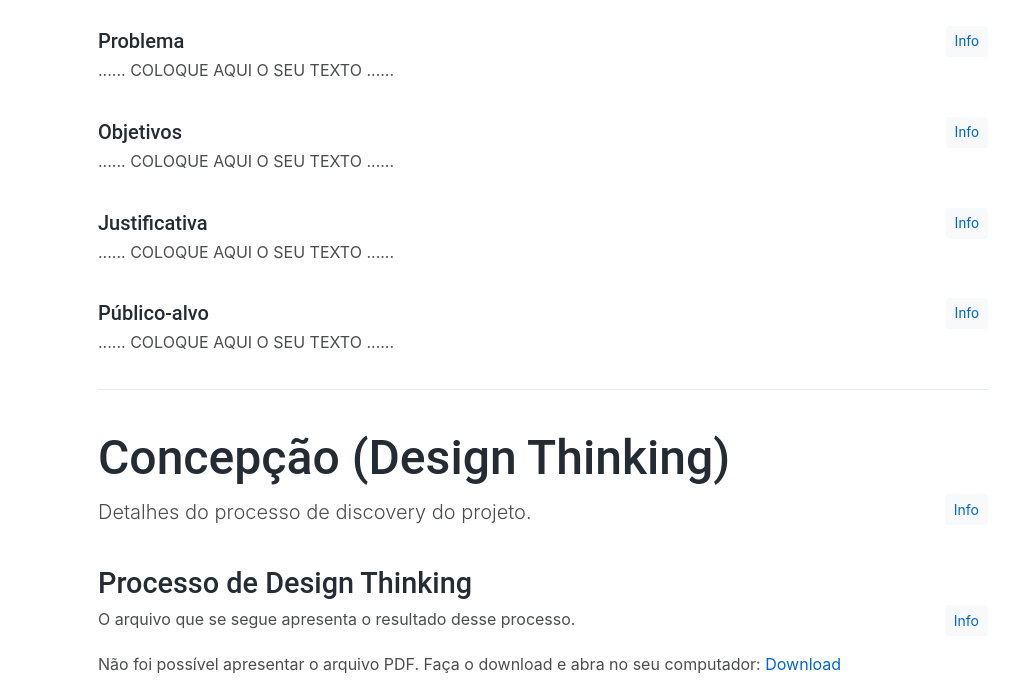
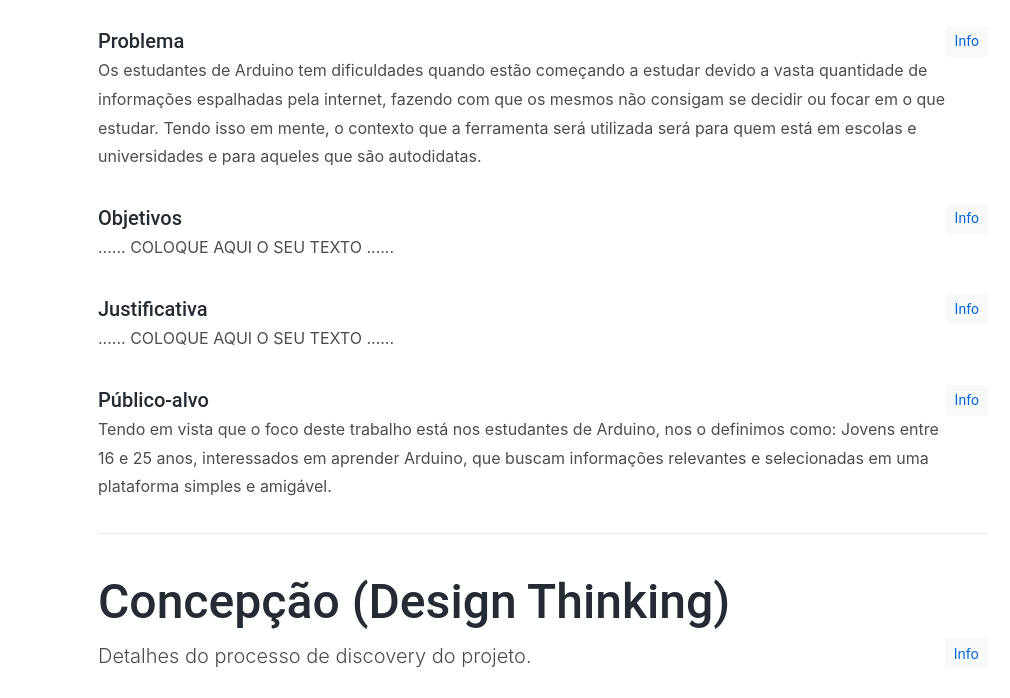
Before and after one commit to ICEI-PUC-Minas-PPLCC-TI/ppl-cc-ti1-2023-2-g-arduino-hub, a plain HTML site: page docs/index.html in a window 1280 px wide. Shown: the part 800-1498 px from the top of the page, without its empty margins (227-1237 px from the left). Drawn offline with Linux system fonts and the light colour scheme.

Commit message:
Adicionando "PROBLEMA" e "PUBLICO-ALVO"

```diff
--- a/docs/index.html
+++ b/docs/index.html
@@ -130,7 +130,8 @@
               <div class="alert alert-warning collapse" role="alert" id="collapseProblema">
                 Nesse momento você deve apresentar o problema que a sua aplicação deve resolver. No entanto, não é a hora de comentar sobre a aplicação. Descreva também o contexto em que essa aplicação será usada, se houver: empresa, tecnologias, etc. Novamente, descreva apenas o que de fato existir, pois ainda não é a hora de apresentar requisitos detalhados ou projetos.
               </div>
-              <p>......  COLOQUE AQUI O SEU TEXTO ......</p>
+              <p>Os estudantes de Arduino tem dificuldades quando estão começando a estudar devido a vasta quantidade de informações espalhadas pela internet, fazendo com que os mesmos não consigam se decidir ou focar em o que estudar. Tendo isso em mente, o contexto que a ferramenta será utilizada será para quem está em escolas e universidades e para aqueles que são autodidatas.
+              </p>
             </section>
 
             <section>
@@ -158,7 +159,8 @@
                 Descreva quem serão as pessoas que usarão a sua aplicação indicando os diferentes perfis. O objetivo aqui não é definir quem serão os clientes ou quais serão os papéis dos usuários na aplicação. A ideia é, dentro do possível, conhecer um pouco mais sobre o perfil dos usuários: conhecimentos prévios, relação com a tecnologia, relações hierárquicas, etc.
                 Adicione informações sobre o público-alvo por meio de uma descrição textual, ou diagramas de personas, mapa de stakeholders, ou como o grupo achar mais conveniente.
               </div>
-              <p>......  COLOQUE AQUI O SEU TEXTO ......</p>
+              <p>Tendo em vista que o foco deste trabalho está nos estudantes de Arduino, nos o definimos como: Jovens entre 16 e 25 anos, interessados em aprender Arduino, que buscam informações relevantes e selecionadas em uma plataforma simples e amigável.
+              </p>
             </section>
 
           </section>
```
